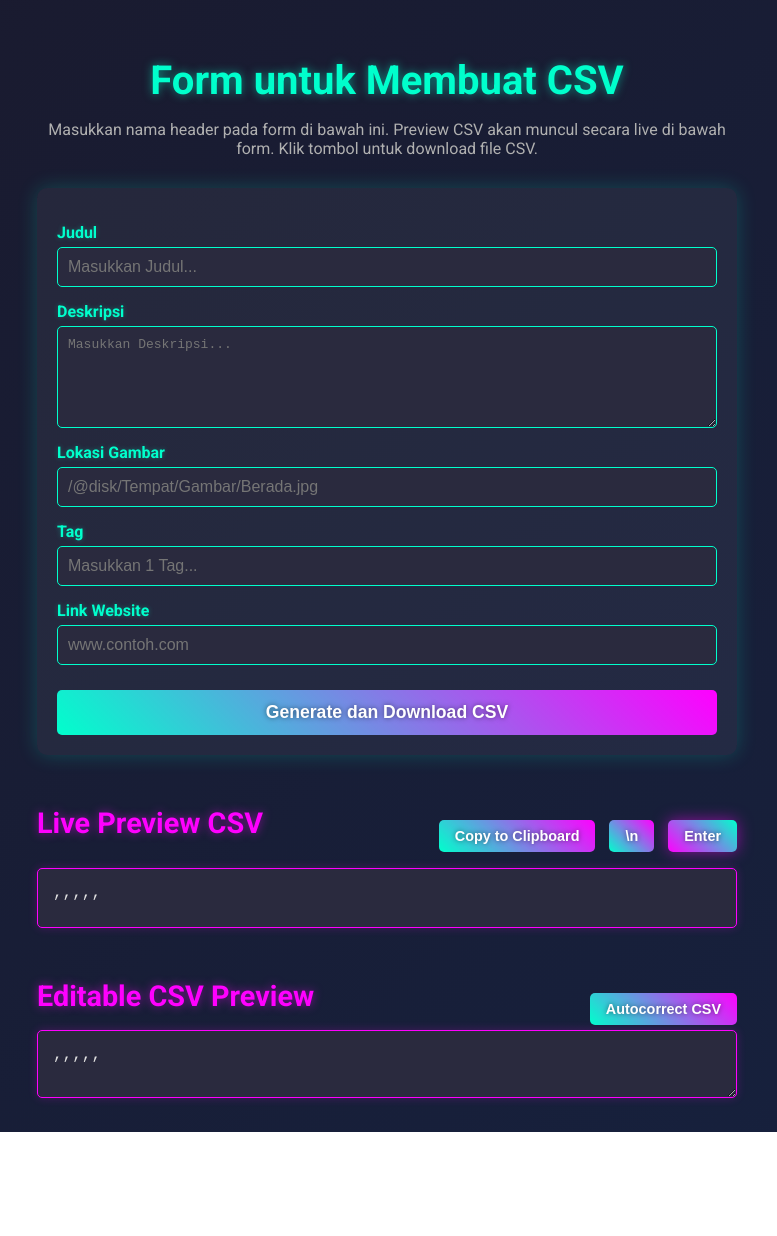
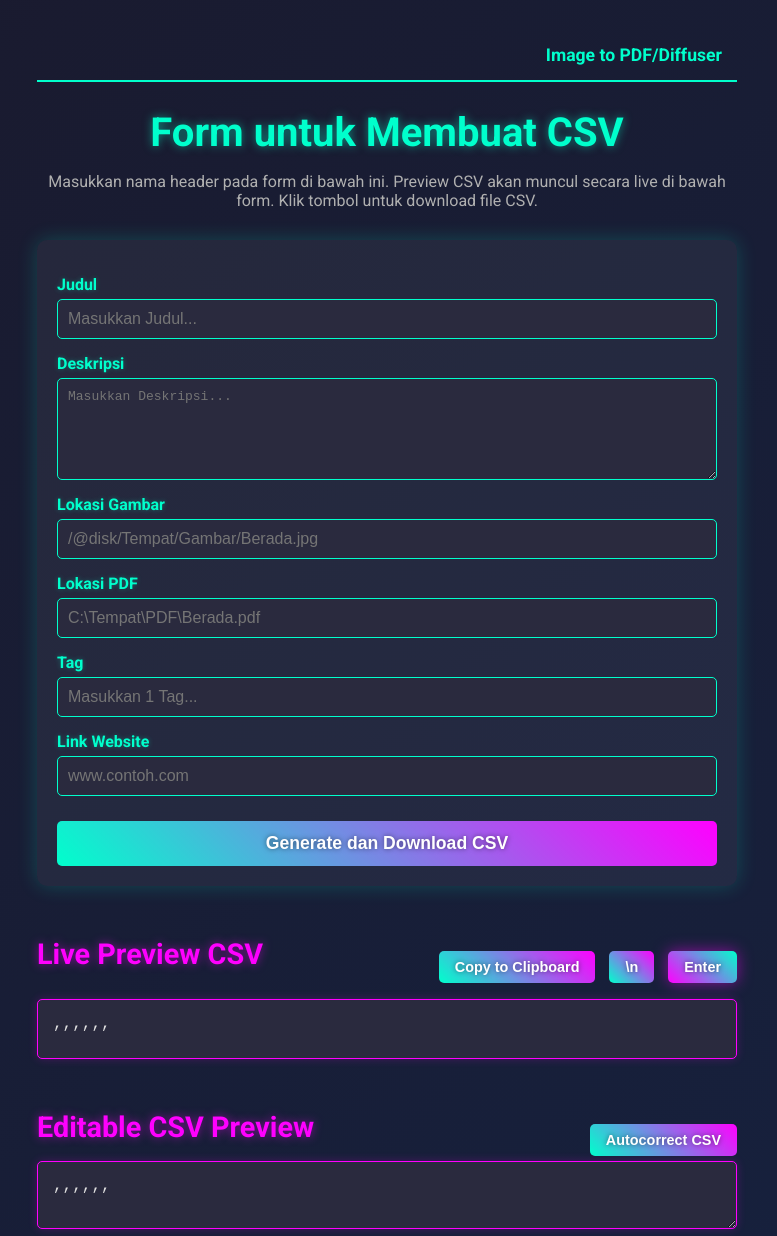
Before and after one commit to T2Zenno/CSV-Generator-DSE, a plain HTML site: page index.html in a window 1280 px wide. Shown: the whole page, without its empty margins (253-1030 px from the left). Before the commit the page ends 1132 px from the top, so only its background shows below. Drawn offline with Linux system fonts and the light colour scheme.

Commit message:
Update index.html

```diff
--- a/index.html
+++ b/index.html
@@ -13,6 +13,24 @@
             margin: 0 auto;
             padding: 30px;
             min-height: 100vh;
+        }
+        nav {
+            border-bottom: 2px solid #00ffcc;
+            padding: 15px;
+            margin-bottom: 20px;
+            display: flex;
+            justify-content: flex-end;
+            align-items: center;
+        }
+        nav a {
+            color: #00ffcc;
+            text-decoration: none;
+            font-weight: bold;
+            font-size: 1.1em;
+            transition: color 0.3s ease;
+        }
+        nav a:hover {
+            color: #ff00ff;
         }
         h1 {
             color: #00ffcc;
@@ -120,6 +138,9 @@
     <link href="https://fonts.googleapis.com/css2?family=Roboto:wght@400;700&display=swap" rel="stylesheet">
 </head>
 <body>
+    <nav>
+        <a href="image-converter.html">Image to PDF/Diffuser</a>
+    </nav>
     <h1>Form untuk Membuat CSV</h1>
     <p>Masukkan nama header pada form di bawah ini. Preview CSV akan muncul secara live di bawah form. Klik tombol untuk download file CSV.</p>
 
@@ -133,11 +154,14 @@
         <label for="header3">Lokasi Gambar</label>
         <input type="text" id="header3" name="header3" placeholder="C:\Tempat\Gambar\Berada.jpg" required>
 
-        <label for="header4">Tag</label>
-        <input type="text" id="header4" name="header4" placeholder="Masukkan 1 Tag..." required>
+        <label for="header4">Lokasi PDF</label>
+        <input type="text" id="header4" name="header4" placeholder="C:\Tempat\PDF\Berada.pdf" required>
 
-        <label for="header5">Link Website</label>
-        <input type="text" id="header5" name="header5" placeholder="www.contoh.com" required>
+        <label for="header5">Tag</label>
+        <input type="text" id="header5" name="header5" placeholder="Masukkan 1 Tag..." required>
+
+        <label for="header6">Link Website</label>
+        <input type="text" id="header6" name="header6" placeholder="www.contoh.com" required>
 
         <button type="button" onclick="generateCSV()">Generate dan Download CSV</button>
     </form>
@@ -182,7 +206,7 @@
             return strValue;
         }
 
-        // Fungsi untuk mengganti / menjadi \ pada lokasi gambar
+        // Fungsi untuk mengganti / menjadi \ pada lokasi file
         function convertSlashes(value) {
             return value.replace(/\//g, '\\');
         }
@@ -242,18 +266,20 @@
             const header1 = document.getElementById('header1').value;
             const header2 = document.getElementById('header2').value;
             const header3 = convertSlashes(document.getElementById('header3').value);
-            const header4 = document.getElementById('header4').value;
+            const header4 = convertSlashes(document.getElementById('header4').value);
             const header5 = document.getElementById('header5').value;
-            const header6 = header2.replace(/\n/g, '${KEY_ENTER}');
+            const header6 = document.getElementById('header6').value;
+            const header7 = header2.replace(/\n/g, '${KEY_ENTER}');
 
             // Buat baris header CSV
             const headerRow = [
                 escapeCSV(header1),
                 escapeCSV(header2),
                 escapeCSV(header3),
-                escapeCSV(header4),
                 escapeCSV(header5),
-                escapeCSV(header6)
+                escapeCSV(header6),
+                escapeCSV(header7),
+                escapeCSV(header4)
             ].join(',');
 
             document.getElementById('csvPreview').innerText = headerRow + '\n';
@@ -294,13 +320,14 @@
         // Fungsi untuk update form dari editable preview
         function updateFormFromEditablePreview(csvText) {
             const fields = parseCSV(csvText);
-            if (fields.length >= 6) {
+            if (fields.length >= 7) {
                 document.getElementById('header1').value = fields[0];
                 document.getElementById('header2').value = fields[1];
                 document.getElementById('header3').value = fields[2].replace(/\\/g, '/');
-                document.getElementById('header4').value = fields[3];
-                document.getElementById('header5').value = fields[4];
-                // Note: header6 is not used to update header2 since they share the same source
+                document.getElementById('header4').value = fields[6].replace(/\\/g, '/');
+                document.getElementById('header5').value = fields[3];
+                document.getElementById('header6').value = fields[4];
+                // Note: header7 is not used to update header2 since they share the same source
             }
         }
 
```
